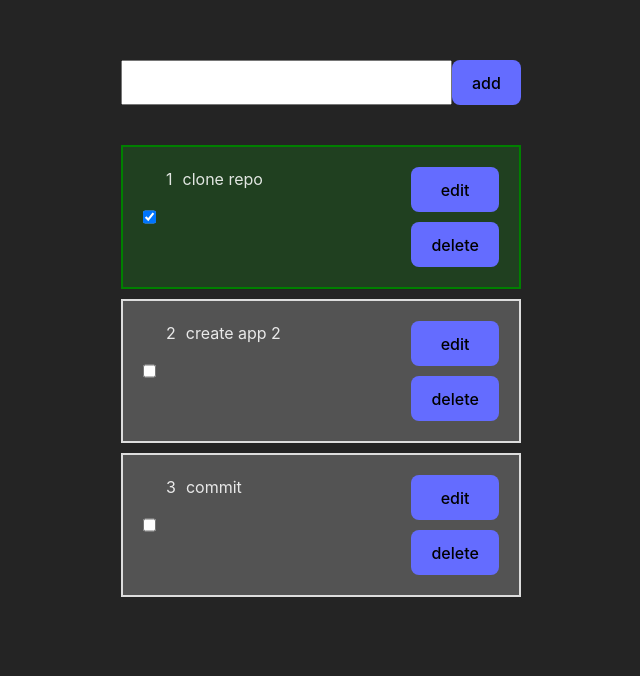
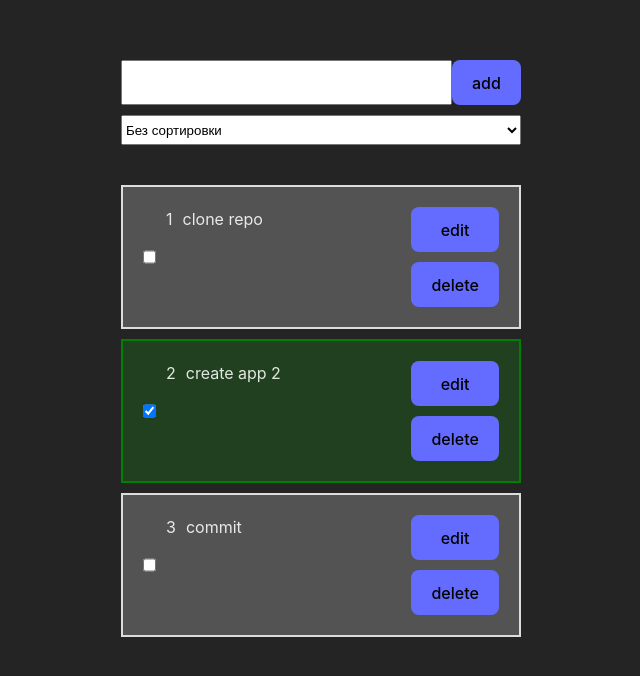
Before and after one commit to mccorn/todolist, a React (Vite) app: page / in a window 1280 px wide. Shown: the top 676 px of the page, without its empty margins (319-959 px from the left). Built offline with nearby package versions, Linux system fonts and the light colour scheme.

Commit message:
add edit feature

```diff
--- a/src/App.css
+++ b/src/App.css
@@ -2,7 +2,7 @@
   display: flex;
   flex-direction: column;
   align-items: center;
-  width: 900px;
+  width: 600px;
   margin: 60px auto;
 }
 
@@ -44,8 +44,18 @@
 
 .form {
   display: flex;
+  width: 400px;
+}
+
+.panel {
+  display: flex;
+  flex-direction: column;
+  gap: 10px;
   margin-bottom: 40px;
-  width: 400px;
+}
+
+select {
+  min-height: 30px;
 }
 
 .form input {
--- a/src/App.tsx
+++ b/src/App.tsx
@@ -1,23 +1,44 @@
 import { useDispatch, useSelector } from 'react-redux'
-import './App.css'
+import { useMemo, useState } from 'react';
+
 import Todo from './components/Todo/Todo'
 import { RootState } from './store';
 import { patchTodo, removeTodoById } from './store/reducers/TodosSlice';
 import CreateForm from './widgets/CreateForm/CreateForm';
 
+import './App.css'
+
 function App() {
-  // const { editMode, setEditMode } = useState(false);
+  const [filter, setFilter] = useState(0);
   const { todos } = useSelector((state: RootState) => state.todos);
   const dispatch = useDispatch();
 
+  const handleChangeFilter = (value: number) => setFilter(value);
   const handleDelete = (id: string | number) => dispatch(removeTodoById(id));
-  const handleChangeDone = (id: string | number, done: boolean) => dispatch(patchTodo({id, done}));
+  const handleChangeDone = (id: string | number, done: boolean) => dispatch(patchTodo({ id, done }));
+
+  const sortedTodos = useMemo(() => {
+    const sortFunctions = [
+      () => todos,
+      () => todos.slice(0).sort((a, b) => +b.done - +a.done),
+      () => todos.slice(0).sort((a, b) => +a.done - +b.done),
+    ]
+
+    return sortFunctions[filter]?.()
+  }, [filter, todos])
 
   return (
     <>
-      <CreateForm />
-      {todos?.length
-        ? todos.map(todo => <Todo
+      <div className='panel'>
+        <CreateForm />
+        <select value={filter} onChange={(e) => handleChangeFilter(+e.target.value)}>
+          <option value={0}>Без сортировки</option>
+          <option value={1}>Сначала выполненные</option>
+          <option value={2}>Сначала невыполненные</option>
+        </select>
+      </div>
+      {sortedTodos?.length
+        ? sortedTodos.map(todo => <Todo
           key={todo.id}
           data={todo}
           onDelete={() => handleDelete(todo.id)}
--- a/src/components/Todo/Todo.tsx
+++ b/src/components/Todo/Todo.tsx
@@ -1,6 +1,9 @@
 import classNames from 'classnames';
 import { TodoData } from '../../types'
 import './Todo.css'
+import { useCallback, useState } from 'react';
+import { useDispatch } from 'react-redux';
+import { patchTodo } from '../../store/reducers/TodosSlice';
 
 type TodoProps = {
   data: TodoData,
@@ -9,8 +12,25 @@ type TodoProps = {
 }
 
 function Todo({ data, onDelete, onDone }: TodoProps) {
+  const [editMode, setEditMode] = useState(false);
+  const [editValue, setEditValue] = useState(data.title);
+  const dispatch = useDispatch();
+
+  const handleChangeEditValue =(value: string) => {
+    setEditValue(value)
+  }
+
+  const handleStartEdit = useCallback(() => {
+    setEditMode(true)
+  }, [])
+
+  const handleEndEdit = useCallback(() => {
+    dispatch(patchTodo({id: data.id, title: editValue}))
+    setEditMode(false)
+  }, [data, editValue, dispatch])
+
   return (
-    <div className={classNames('todoCard flex', {done: data.done})}>
+    <div className={classNames('todoCard flex', { done: data.done })}>
       <div className='todoCard__body column'>
         <div className='todoCard__header flex'>
           <input className='todoCard__checkbox'
@@ -19,11 +39,21 @@ function Todo({ data, onDelete, onDone }: TodoProps) {
             onChange={onDone}
           />
           <div>{data.id}</div>
-          <p>{data.title}</p>
+          <div>
+            {editMode
+              ? <input value={editValue} onChange={(e) => handleChangeEditValue(e.target.value)}/>
+              : <p>{data.title}</p>
+            }
+
+          </div>
         </div>
       </div>
       <div className='todoCard__aside column'>
-        <button>edit</button>
+        {editMode
+          ? <button onClick={handleEndEdit}>save</button>
+          : <button onClick={handleStartEdit}>edit</button>
+        }
+
         <button onClick={onDelete}>delete</button>
       </div>
     </div>
--- a/src/index.css
+++ b/src/index.css
@@ -26,12 +26,6 @@ a {
 }
 a:hover {
   color: #535bf2;
-}
-
-body {
-  margin: 0;
-  min-width: 620px;
-  min-height: 100vh;
 }
 
 h1 {
--- a/src/store/reducers/TodosSlice.ts
+++ b/src/store/reducers/TodosSlice.ts
@@ -5,12 +5,12 @@ const data = [
   {
     id: 1,
     title: "clone repo",
-    done: true,
+    done: false,
   },
   {
     id: 2,
     title: "create app 2",
-    done: false,
+    done: true,
   },
   {
     id: 3,
```
